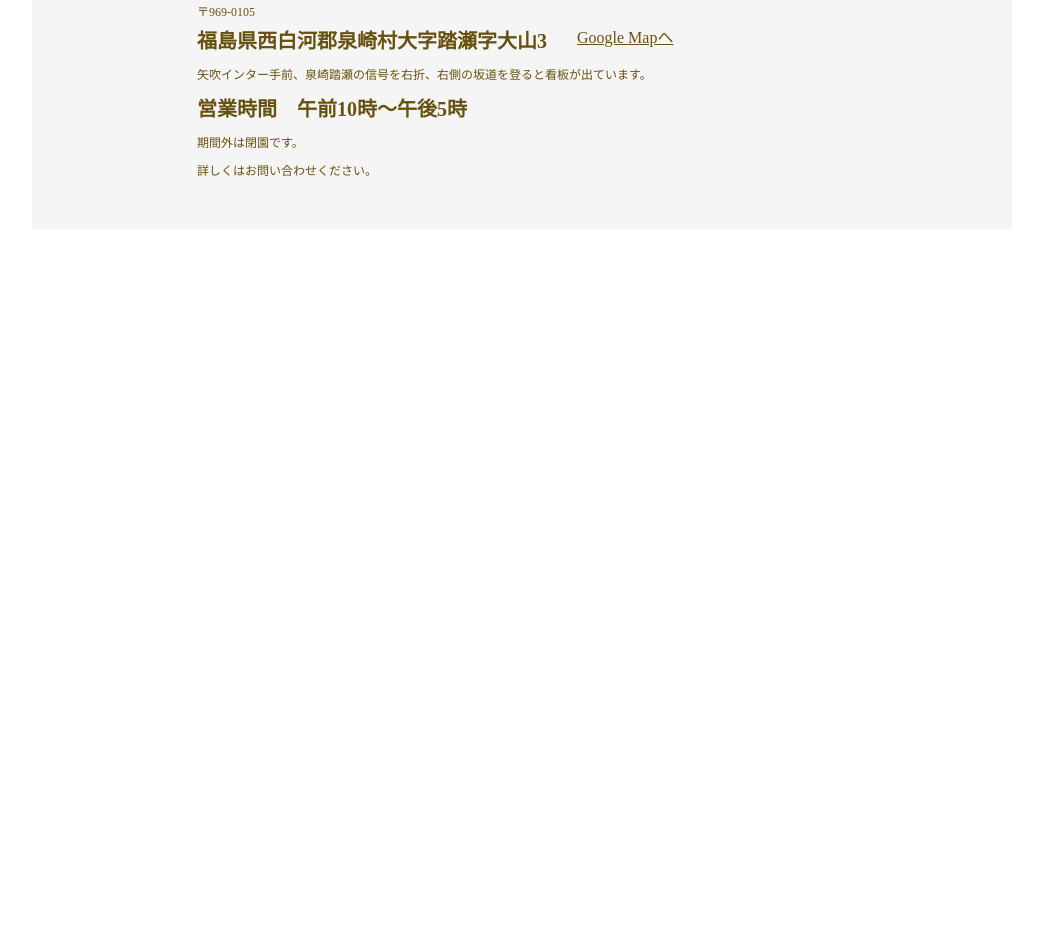
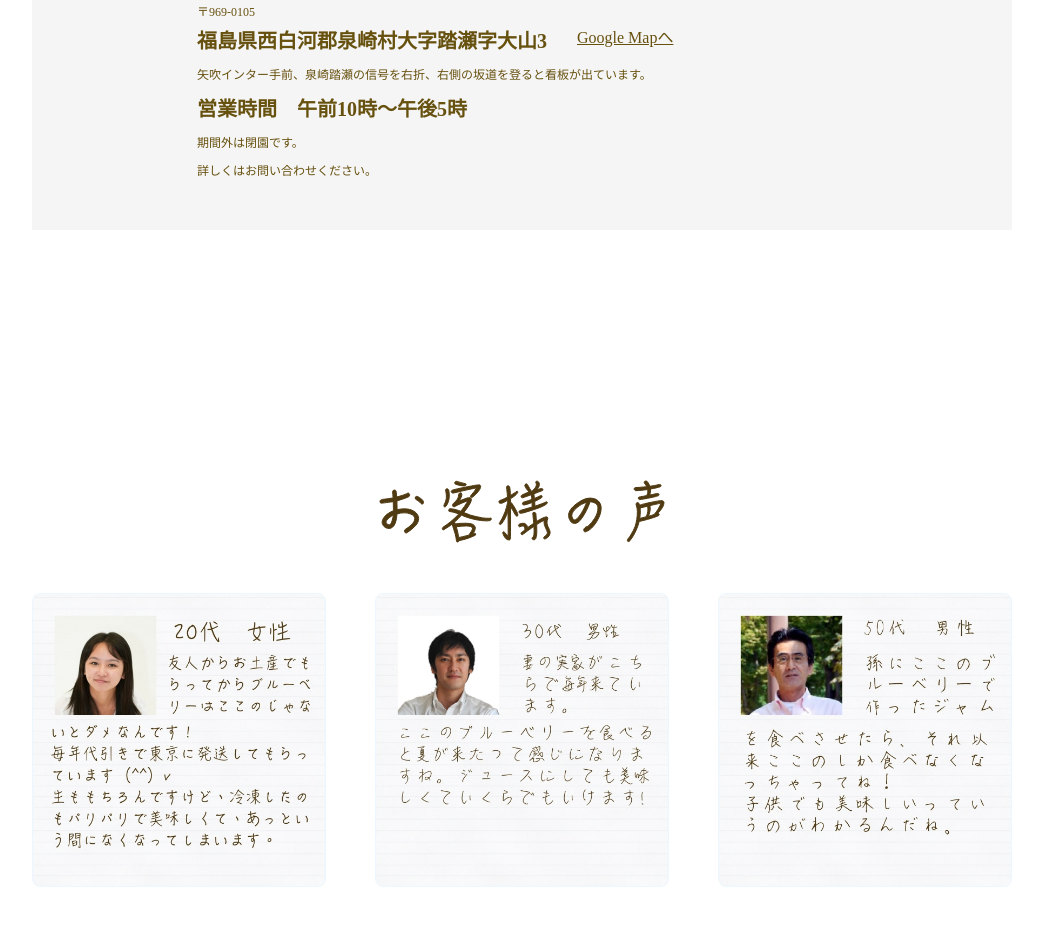
Before and after one commit to KazushiNitta/izumizaki-blueberry, a website built with webpack: page src/index.ejs in a window 1280 px wide. Shown: the part 7260-8186 px from the top of the page, without its empty margins (118-1161 px from the left). Before the commit the page ends 7590 px from the top, so only its background shows below. Built offline with nearby package versions, Linux system fonts and the light colour scheme; files whose address does not match are found by name.

Commit message:
create customer

```diff
--- a/src/assets/stylesheets/app.scss
+++ b/src/assets/stylesheets/app.scss
@@ -18,6 +18,7 @@
 @import 'layout/_price.scss';
 @import 'layout/_facility.scss';
 @import 'layout/_map.scss';
+@import 'layout/_customer.scss';
 
 /*// ==========================================================================
 // Object
--- /dev/null
+++ b/src/assets/stylesheets/layout/_customer.scss
@@ -0,0 +1,21 @@
+.l-customer {
+  @include mq(pc) {
+    padding: 150px;
+  }
+}
+
+.l-customer__titleImg {
+  @include mq(pc) {
+    margin: 0 auto;
+  }
+}
+
+.l-customer__contents {
+  margin-top: 50px;
+  display: flex;
+  justify-content: space-between;
+}
+
+.l-customer__voice {
+  width: 30%;
+}
--- a/src/index.ejs
+++ b/src/index.ejs
@@ -266,5 +266,17 @@
       </div>
     </div>
   </section>
+  <section class="l-customer">
+    <div class="l-customer__inner">
+      <h1 class="l-customer__title">
+        <img class="l-customer__titleImg" src="images/text_voice.svg" alt="">
+      </h1>
+      <div class="l-customer__contents">
+        <img class="l-customer__voice" src="images/image_voice_01_pc.jpg" alt="">
+        <img class="l-customer__voice" src="images/image_voice_02_pc.jpg" alt="">
+        <img class="l-customer__voice" src="images/image_voice_03_pc.jpg" alt="">
+      </div>
+    </div>
+  </section>
 </body>
 </html>
--- a/src/index.js
+++ b/src/index.js
@@ -25,3 +25,7 @@ import './assets/images/icon_fee_box.svg'
 import './assets/images/text_guide.svg'
 import './assets/images/icon_drink.png'
 import './assets/images/image_cafe.png'
+import './assets/images/text_voice.svg'
+import './assets/images/image_voice_01_pc.jpg'
+import './assets/images/image_voice_02_pc.jpg'
+import './assets/images/image_voice_03_pc.jpg'
```
Also changed, not shown: dist/images/image_voice_01_pc.jpg (added), dist/images/image_voice_02_pc.jpg (added), dist/images/image_voice_03_pc.jpg (added), dist/images/text_voice.svg (added), dist/index.html, dist/main.js, dist/style.css.
